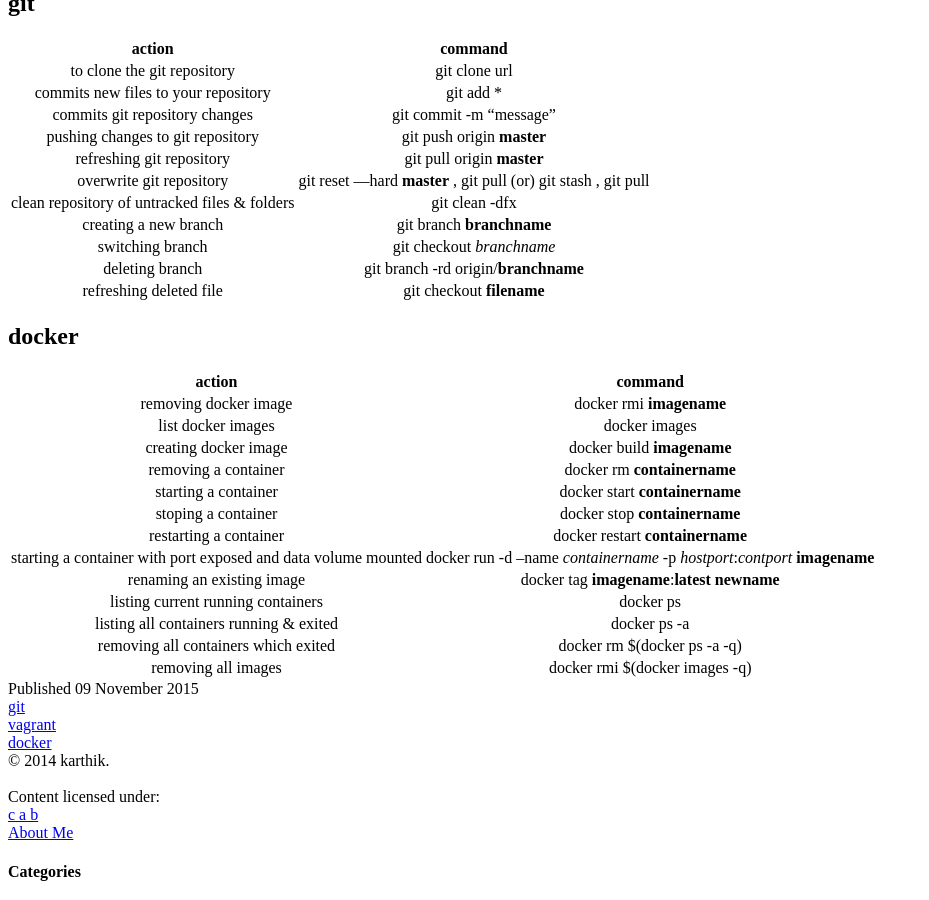
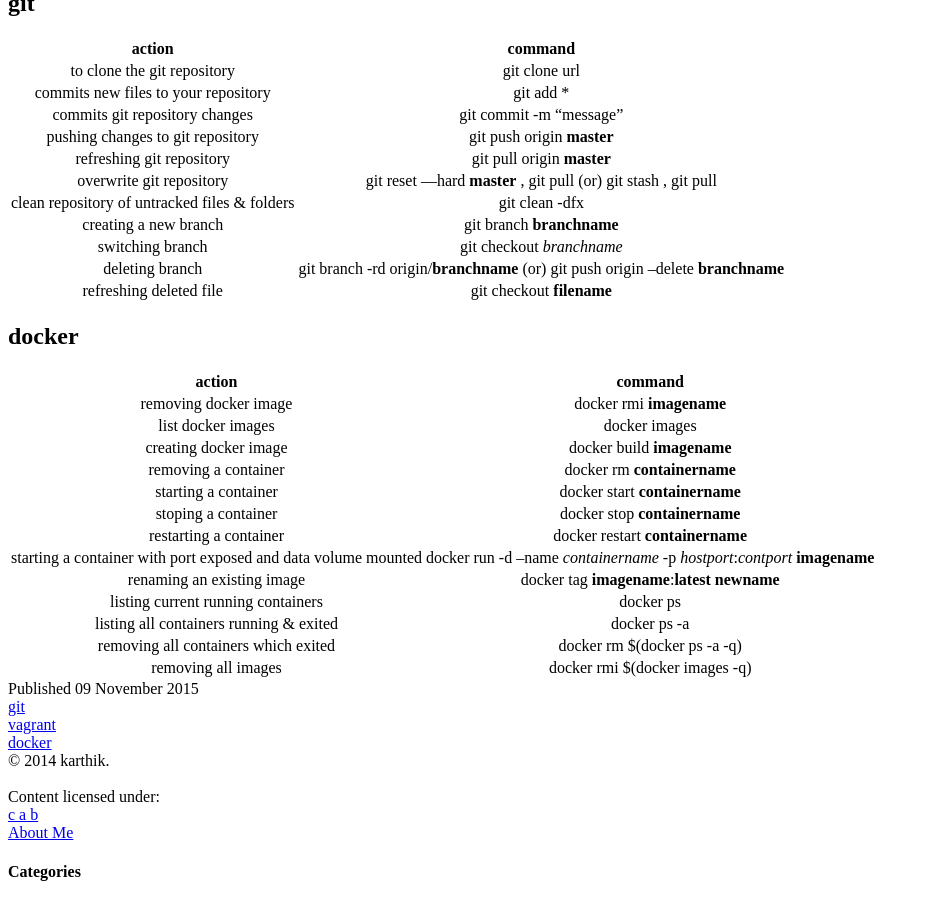
Before and after one commit to karpra/karpra.github.io, a Jekyll site: the page built from _posts/2015-11-9- cheatsheet.md, in a window 1280 px wide and 900 px high, scrolled down 716 px. Shown: the whole window, without its empty margins (0-929 px from the left). Built offline with Jekyll 4.4.1, drawn with Linux system fonts in a browser that asks for light colours; nearby versions of some CDN libraries; library files that are not in the unit come from our copies.

Commit message:
Update 2015-11-9- cheatsheet.md

```diff
--- a/_posts/2015-11-9- cheatsheet.md
+++ b/_posts/2015-11-9- cheatsheet.md
@@ -38,7 +38,7 @@
 clean repository of untracked files & folders|git clean -dfx|
 creating a new branch| git branch **branchname**|
 switching branch| git checkout *branchname*|
-deleting branch| git branch -rd origin/**branchname**|
+deleting branch| git branch -rd origin/**branchname** (or) git push origin --delete **branchname**|
 refreshing deleted file| git checkout **filename**|
 
 
```
